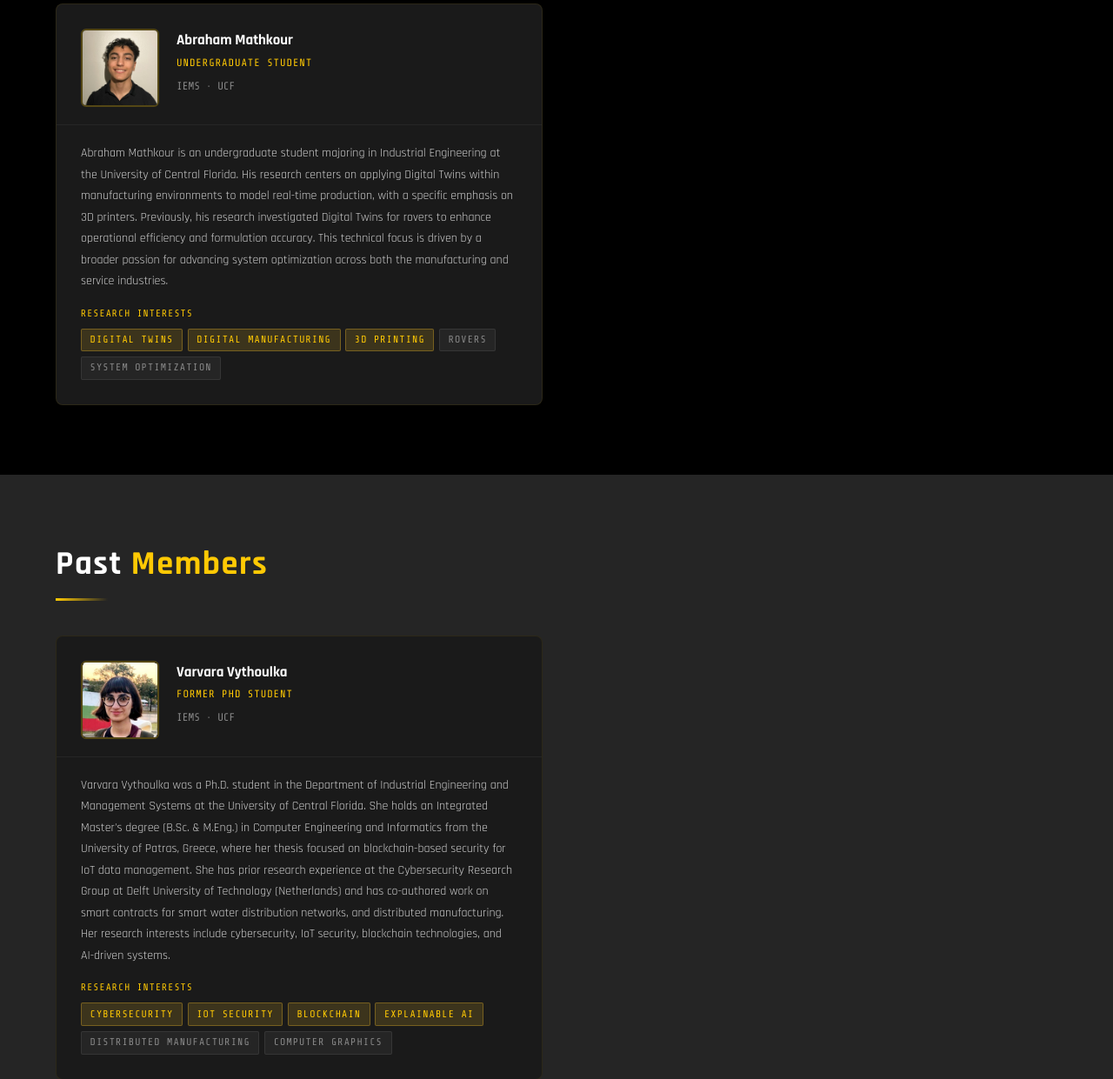
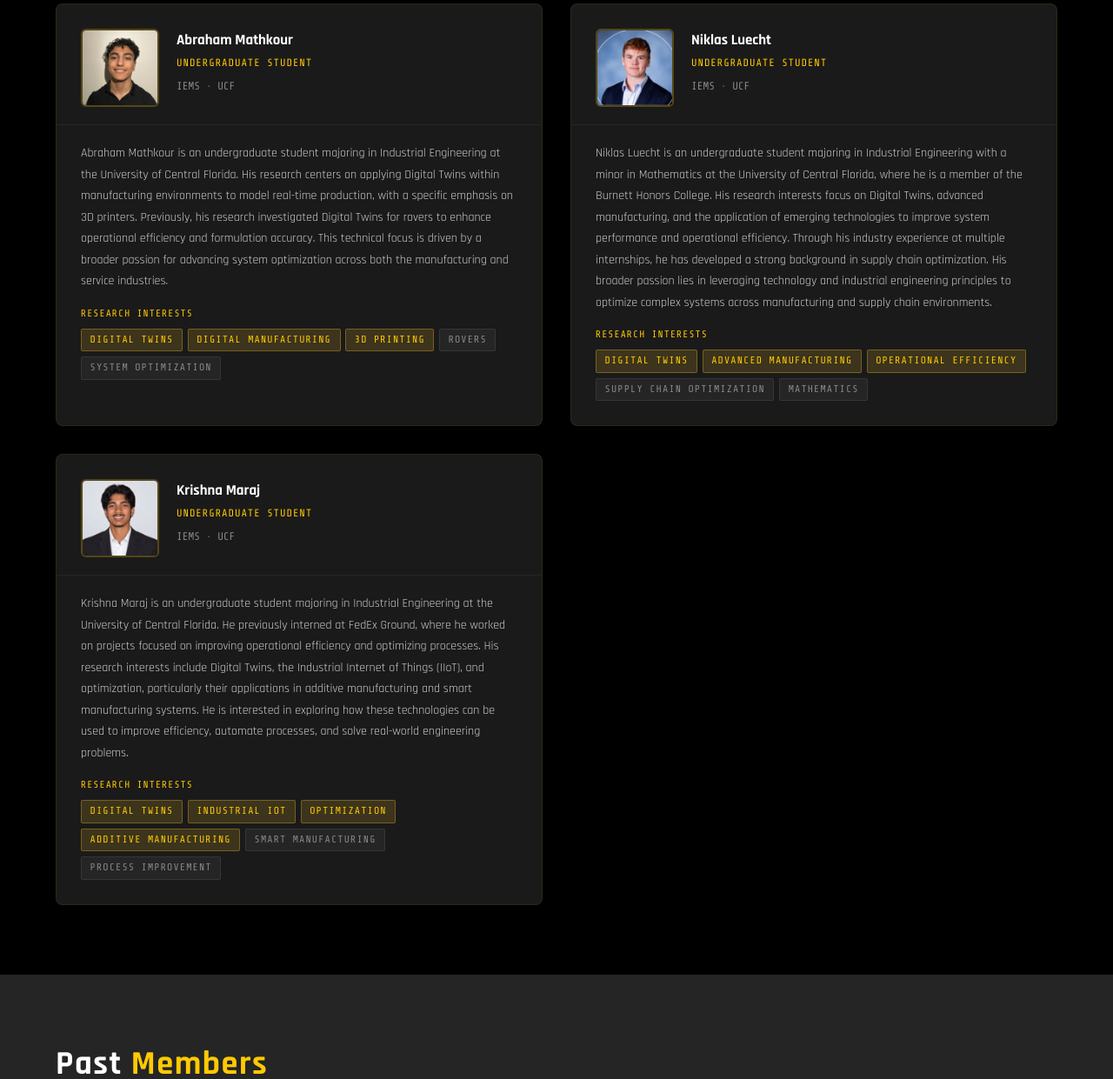
Before and after one commit to DT-CPS-Lab/DT-CPS-Lab.github.io, a plain HTML site: page people.html in a window 1280 px wide. Shown: the part 2430-3671 px from the top of the page at 87% size. Drawn offline with nearby package versions, Linux system fonts and the light colour scheme.

Commit message:
Add Niklas Luecht and Krishna Maraj to undergraduate students

```diff
--- a/people.html
+++ b/people.html
@@ -346,6 +346,57 @@
         </div>
       </div>
 
+      <!-- Niklas Luecht -->
+      <div class="student-card" data-reveal data-delay="160">
+        <div class="student-header">
+          <img src="media/NiklasLuecht.jpg" alt="Niklas Luecht" class="student-photo" loading="lazy" />
+          <div class="student-header-info">
+            <div class="student-name">Niklas Luecht</div>
+            <div class="student-role">Undergraduate Student</div>
+            <div style="font-size:0.78rem;color:var(--gray-text);font-family:var(--font-mono);">IEMS · UCF</div>
+          </div>
+        </div>
+        <div class="student-body">
+          <p class="student-bio">
+            Niklas Luecht is an undergraduate student majoring in Industrial Engineering with a minor in Mathematics at the University of Central Florida, where he is a member of the Burnett Honors College. His research interests focus on Digital Twins, advanced manufacturing, and the application of emerging technologies to improve system performance and operational efficiency. Through his industry experience at multiple internships, he has developed a strong background in supply chain optimization. His broader passion lies in leveraging technology and industrial engineering principles to optimize complex systems across manufacturing and supply chain environments.
+          </p>
+          <div class="student-interests-label">Research Interests</div>
+          <div class="student-tags">
+            <span class="tag tag-gold">Digital Twins</span>
+            <span class="tag tag-gold">Advanced Manufacturing</span>
+            <span class="tag tag-gold">Operational Efficiency</span>
+            <span class="tag tag-gray">Supply Chain Optimization</span>
+            <span class="tag tag-gray">Mathematics</span>
+          </div>
+        </div>
+      </div>
+
+      <!-- Krishna Maraj -->
+      <div class="student-card" data-reveal data-delay="240">
+        <div class="student-header">
+          <img src="media/KrishnaMaraj.jpg" alt="Krishna Maraj" class="student-photo" loading="lazy" />
+          <div class="student-header-info">
+            <div class="student-name">Krishna Maraj</div>
+            <div class="student-role">Undergraduate Student</div>
+            <div style="font-size:0.78rem;color:var(--gray-text);font-family:var(--font-mono);">IEMS · UCF</div>
+          </div>
+        </div>
+        <div class="student-body">
+          <p class="student-bio">
+            Krishna Maraj is an undergraduate student majoring in Industrial Engineering at the University of Central Florida. He previously interned at FedEx Ground, where he worked on projects focused on improving operational efficiency and optimizing processes. His research interests include Digital Twins, the Industrial Internet of Things (IIoT), and optimization, particularly their applications in additive manufacturing and smart manufacturing systems. He is interested in exploring how these technologies can be used to improve efficiency, automate processes, and solve real-world engineering problems.
+          </p>
+          <div class="student-interests-label">Research Interests</div>
+          <div class="student-tags">
+            <span class="tag tag-gold">Digital Twins</span>
+            <span class="tag tag-gold">Industrial IoT</span>
+            <span class="tag tag-gold">Optimization</span>
+            <span class="tag tag-gold">Additive Manufacturing</span>
+            <span class="tag tag-gray">Smart Manufacturing</span>
+            <span class="tag tag-gray">Process Improvement</span>
+          </div>
+        </div>
+      </div>
+
     </div>
   </div>
 </section>
```
Also changed, not shown: media/KrishnaMaraj.jpg (added), media/NiklasLuecht.jpg (added).
